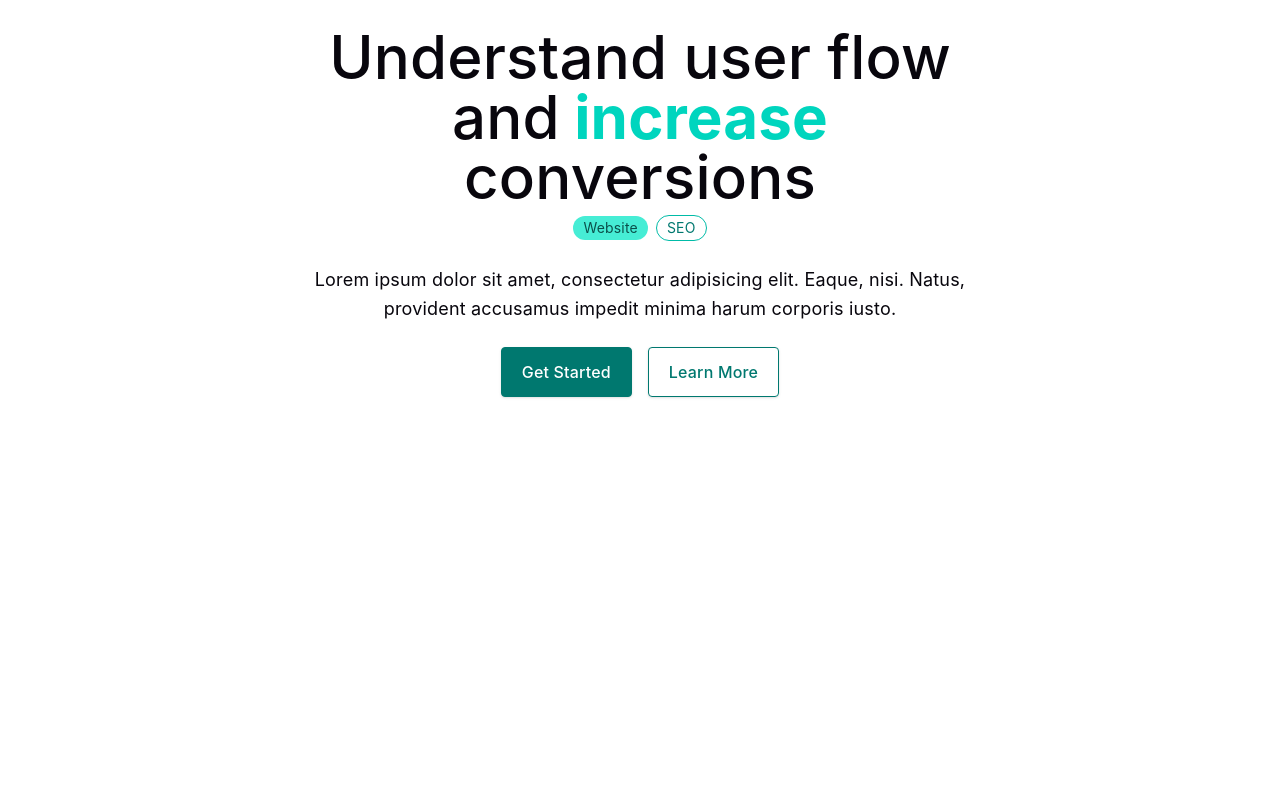
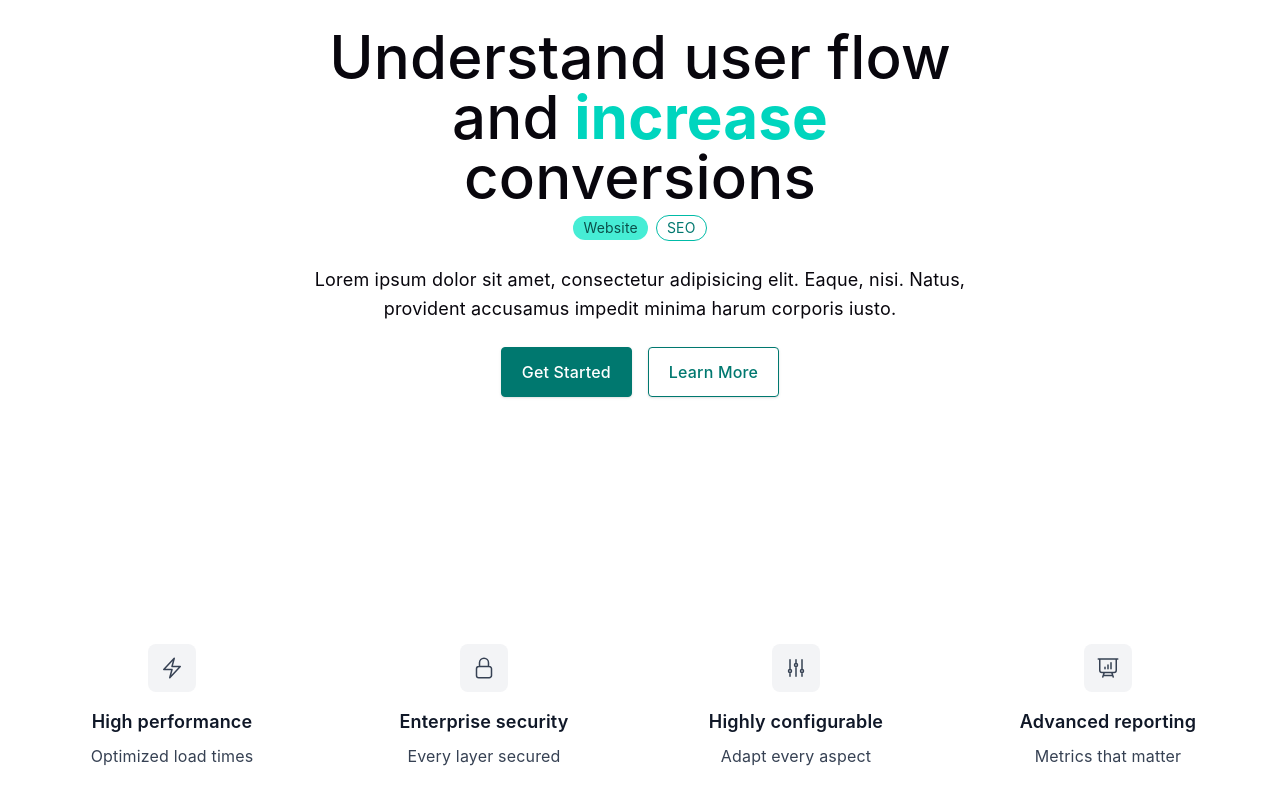
Before and after one commit to Fauzansyz/frontend-react-js, a React (Vite) app: page / in a window 1280 px wide. Shown: the part 252-1052 px from the top of the page. Before the commit the page ends 864 px from the top, so only its background shows below. Built offline with nearby package versions, Linux system fonts and the light colour scheme.

Commit message:
Improve hero & adding feature section

```diff
--- a/src/App.jsx
+++ b/src/App.jsx
@@ -7,6 +7,7 @@ import { useGSAP } from '@gsap/react'
 import './App.css'
 import TopNavBar from './components/navbar/TopNavBar'
 import HeroSection from './components/hero/HeroSection'
+import FeatureSection from './components/feature/FeatureSection'
 
 function App() {
   const [count, setCount] = useState(0)
@@ -16,6 +17,7 @@ function App() {
     <>
     <TopNavBar />
       <HeroSection />
+    <FeatureSection />
     </>
   )
 }
--- /dev/null
+++ b/src/components/feature/FeatureSection.jsx
@@ -0,0 +1,63 @@
+export default function FeatureSection(){
+  return (
+    <>
+    <div class="mx-auto max-w-7xl px-4 py-8 sm:px-6 lg:px-8">
+      <div class="grid grid-cols-1 gap-8 sm:grid-cols-2 lg:grid-cols-4">
+        <div class="text-center">
+          <div class="inline-flex rounded-lg bg-gray-100 p-3 text-gray-700 dark:bg-gray-800 dark:text-gray-200">
+            <svg xmlns="http://www.w3.org/2000/svg" fill="none" viewBox="0 0 24 24" stroke-width="1.5" stroke="currentColor" class="size-6">
+              <path stroke-linecap="round" stroke-linejoin="round" d="m3.75 13.5 10.5-11.25L12 10.5h8.25L9.75 21.75 12 13.5H3.75Z"></path>
+            </svg>
+          </div>
+
+          <h3 class="mt-4 text-lg font-semibold text-gray-900 dark:text-white">High performance</h3>
+
+          <p class="mt-2 text-pretty text-gray-700 dark:text-gray-200">Optimized load times</p>
+        </div>
+
+        <div class="text-center">
+          <div class="inline-flex rounded-lg bg-gray-100 p-3 text-gray-700 dark:bg-gray-800 dark:text-gray-200">
+            <svg xmlns="http://www.w3.org/2000/svg" fill="none" viewBox="0 0 24 24" stroke-width="1.5" stroke="currentColor" class="size-6">
+              <path stroke-linecap="round" stroke-linejoin="round" d="M16.5 10.5V6.75a4.5 4.5 0 1 0-9 0v3.75m-.75 11.25h10.5a2.25 2.25 0 0 0 2.25-2.25v-6.75a2.25 2.25 0 0 0-2.25-2.25H6.75a2.25 2.25 0 0 0-2.25 2.25v6.75a2.25 2.25 0 0 0 2.25 2.25Z"></path>
+            </svg>
+          </div>
+
+          <h3 class="mt-4 text-lg font-semibold text-gray-900 dark:text-white">
+            Enterprise security
+          </h3>
+
+          <p class="mt-2 text-pretty text-gray-700 dark:text-gray-200">Every layer secured</p>
+        </div>
+
+        <div class="text-center">
+          <div class="inline-flex rounded-lg bg-gray-100 p-3 text-gray-700 dark:bg-gray-800 dark:text-gray-200">
+            <svg xmlns="http://www.w3.org/2000/svg" fill="none" viewBox="0 0 24 24" stroke-width="1.5" stroke="currentColor" class="size-6">
+              <path stroke-linecap="round" stroke-linejoin="round" d="M6 13.5V3.75m0 9.75a1.5 1.5 0 0 1 0 3m0-3a1.5 1.5 0 0 0 0 3m0 3.75V16.5m12-3V3.75m0 9.75a1.5 1.5 0 0 1 0 3m0-3a1.5 1.5 0 0 0 0 3m0 3.75V16.5m-6-9V3.75m0 3.75a1.5 1.5 0 0 1 0 3m0-3a1.5 1.5 0 0 0 0 3m0 9.75V10.5"></path>
+            </svg>
+          </div>
+
+          <h3 class="mt-4 text-lg font-semibold text-gray-900 dark:text-white">
+            Highly configurable
+          </h3>
+
+          <p class="mt-2 text-pretty text-gray-700 dark:text-gray-200">Adapt every aspect</p>
+        </div>
+
+        <div class="text-center">
+          <div class="inline-flex rounded-lg bg-gray-100 p-3 text-gray-700 dark:bg-gray-800 dark:text-gray-200">
+            <svg xmlns="http://www.w3.org/2000/svg" fill="none" viewBox="0 0 24 24" stroke-width="1.5" stroke="currentColor" class="size-6">
+              <path stroke-linecap="round" stroke-linejoin="round" d="M3.75 3v11.25A2.25 2.25 0 0 0 6 16.5h2.25M3.75 3h-1.5m1.5 0h16.5m0 0h1.5m-1.5 0v11.25A2.25 2.25 0 0 1 18 16.5h-2.25m-7.5 0h7.5m-7.5 0-1 3m8.5-3 1 3m0 0 .5 1.5m-.5-1.5h-9.5m0 0-.5 1.5M9 11.25v1.5M12 9v3.75m3-6v6"></path>
+            </svg>
+          </div>
+
+          <h3 class="mt-4 text-lg font-semibold text-gray-900 dark:text-white">
+            Advanced reporting
+          </h3>
+
+          <p class="mt-2 text-pretty text-gray-700 dark:text-gray-200">Metrics that matter</p>
+        </div>
+      </div>
+    </div>
+    </>
+  )
+}
--- a/src/components/hero/HeroSection.jsx
+++ b/src/components/hero/HeroSection.jsx
@@ -4,7 +4,7 @@ export default function HeroSection() {
   return (
     <>
     <section class="bg-[var(--color-bg)] lg:grid lg:h-screen lg:place-content-center">
-      <div class="mx-auto w-screen max-w-7xl px-5 py-18 sm:px-6 sm:py-24 lg:px-8 lg:py-32">
+      <div class="mx-auto w-screen max-w-7xl px-5 py-15 sm:px-6 sm:py-34 lg:px-8 lg:py-42">
         <div class="mx-auto max-w-prose text-center">
           <h1 class="text-4xl font-[500] text-[var(--text-h)] sm:text-6xl font-[var(--poppins)">
             Understand user flow and
--- a/src/components/navbar/TopNavBar.jsx
+++ b/src/components/navbar/TopNavBar.jsx
@@ -42,11 +42,7 @@ export default function TopNavBar() {
           <div class="flex items-center gap-4">
             <div class="sm:flex sm:gap-4">
               <a class="block rounded-md bg-teal-600 px-5 py-2.5 text-sm font-medium text-white transition hover:bg-teal-700 dark:hover:bg-teal-500" href="#">
-                Login
-              </a>
-
-              <a class="hidden rounded-md bg-gray-100 px-5 py-2.5 text-sm font-medium text-teal-600 transition hover:text-teal-600/75 sm:block dark:bg-gray-800 dark:text-white dark:hover:text-white/75" href="#">
-                Register
+                Help
               </a>
             </div>
 
```
